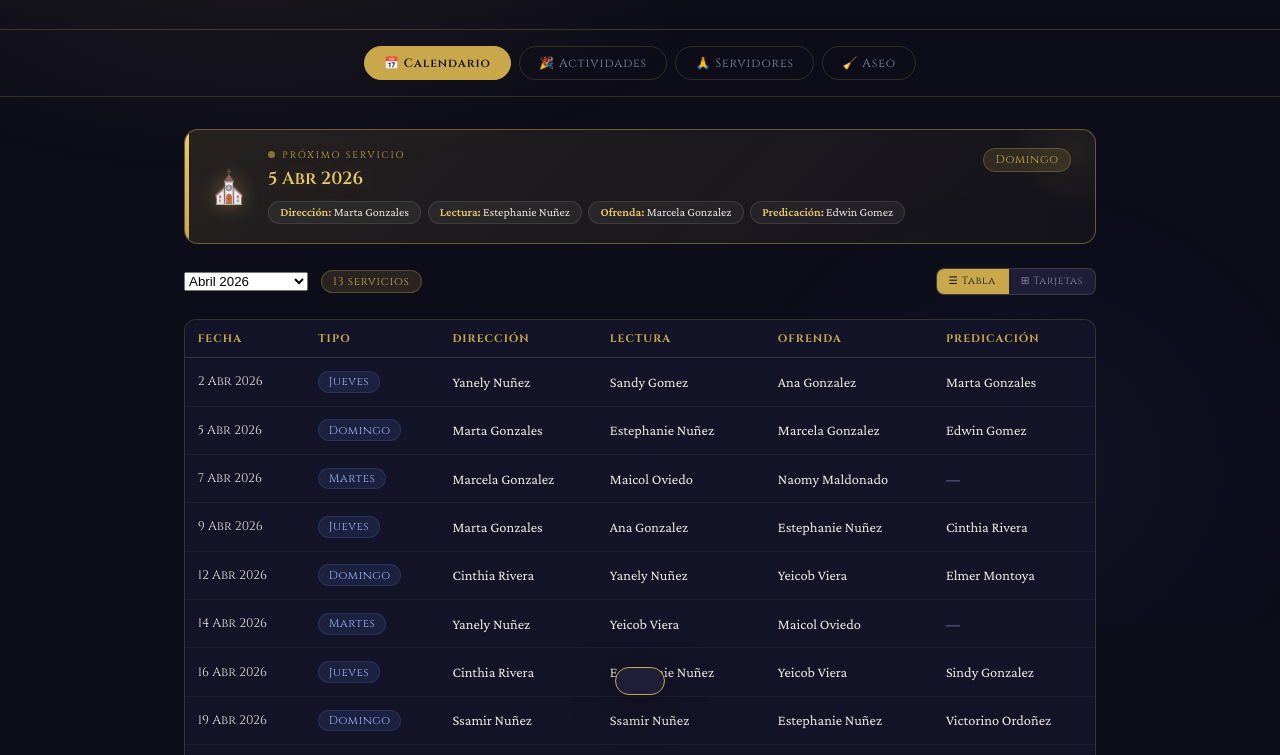
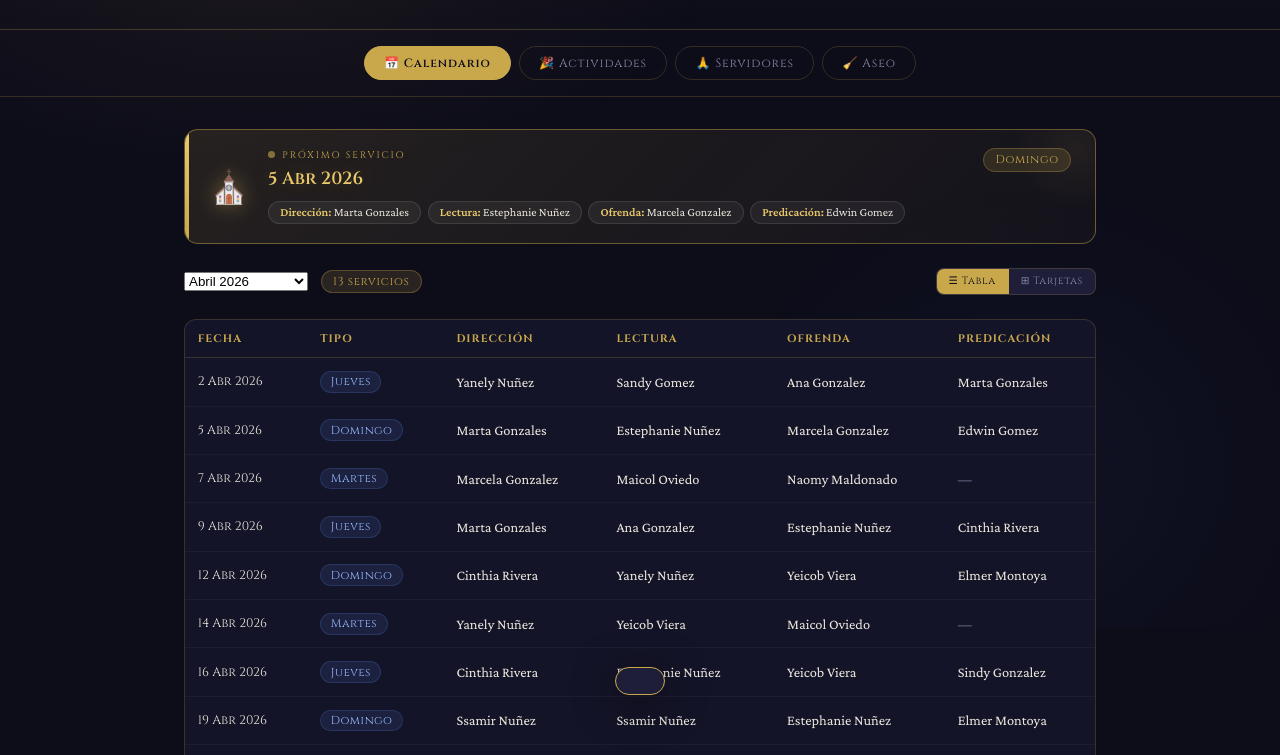
Before and after one commit to SsamirNunez360/IEHEC, a plain HTML site: page index.html in a window 1280 px wide. Shown: the part 173-928 px from the top of the page. Drawn offline with nearby package versions, Linux system fonts and the light colour scheme.

Commit message:
Update predicacion for entry with id 34

```diff
--- a/index.html
+++ b/index.html
@@ -1451,7 +1451,7 @@ if (!services) {
     { id:31, fecha:'2026-04-12', tipo:'Domingo',  direccion:'Cinthia Rivera',   lectura:'Yanely Nuñez',     ofrenda:'Yeicob Viera',      predicacion:'Elmer Montoya' },
     { id:32, fecha:'2026-04-14', tipo:'Martes',   direccion:'Yanely Nuñez',     lectura:'Yeicob Viera',     ofrenda:'Maicol Oviedo',     predicacion:'' },
     { id:33, fecha:'2026-04-16', tipo:'Jueves',   direccion:'Cinthia Rivera',   lectura:'Estephanie Nuñez',  ofrenda:'Yeicob Viera',      predicacion:'Sindy Gonzalez' },
-    { id:34, fecha:'2026-04-19', tipo:'Domingo',  direccion:'Ssamir Nuñez',     lectura:'Ssamir Nuñez',     ofrenda:'Estephanie Nuñez',   predicacion:'Victorino Ordoñez' },
+    { id:34, fecha:'2026-04-19', tipo:'Domingo',  direccion:'Ssamir Nuñez',     lectura:'Ssamir Nuñez',     ofrenda:'Estephanie Nuñez',   predicacion:'Elmer Montoya' },
     { id:35, fecha:'2026-04-21', tipo:'Martes',   direccion:'Sandy Gomez',      lectura:'Ana Gonzalez',     ofrenda:'Maicol Oviedo',       predicacion:'' },
     { id:36, fecha:'2026-04-23', tipo:'Jueves',   direccion:'Sindy Gonzalez',   lectura:'Maicol Oviedo',    ofrenda:'Naomy Maldonado',   predicacion:'Elmer Montoya' },
     { id:37, fecha:'2026-04-26', tipo:'Domingo',  direccion:'Cinthia Rivera',   lectura:'Marcela Gonzalez', ofrenda:'Ana Gonzalez',      predicacion:'Ssamir Nuñez' },
```
